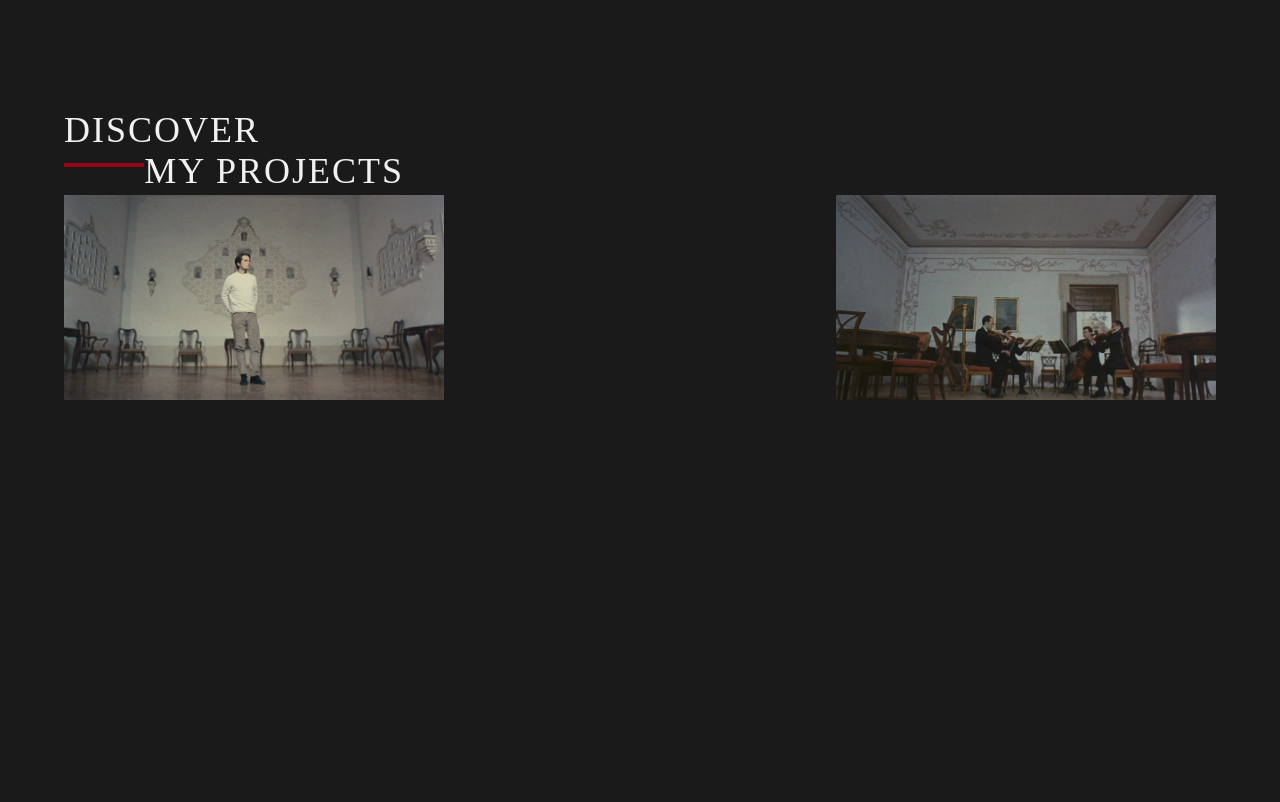
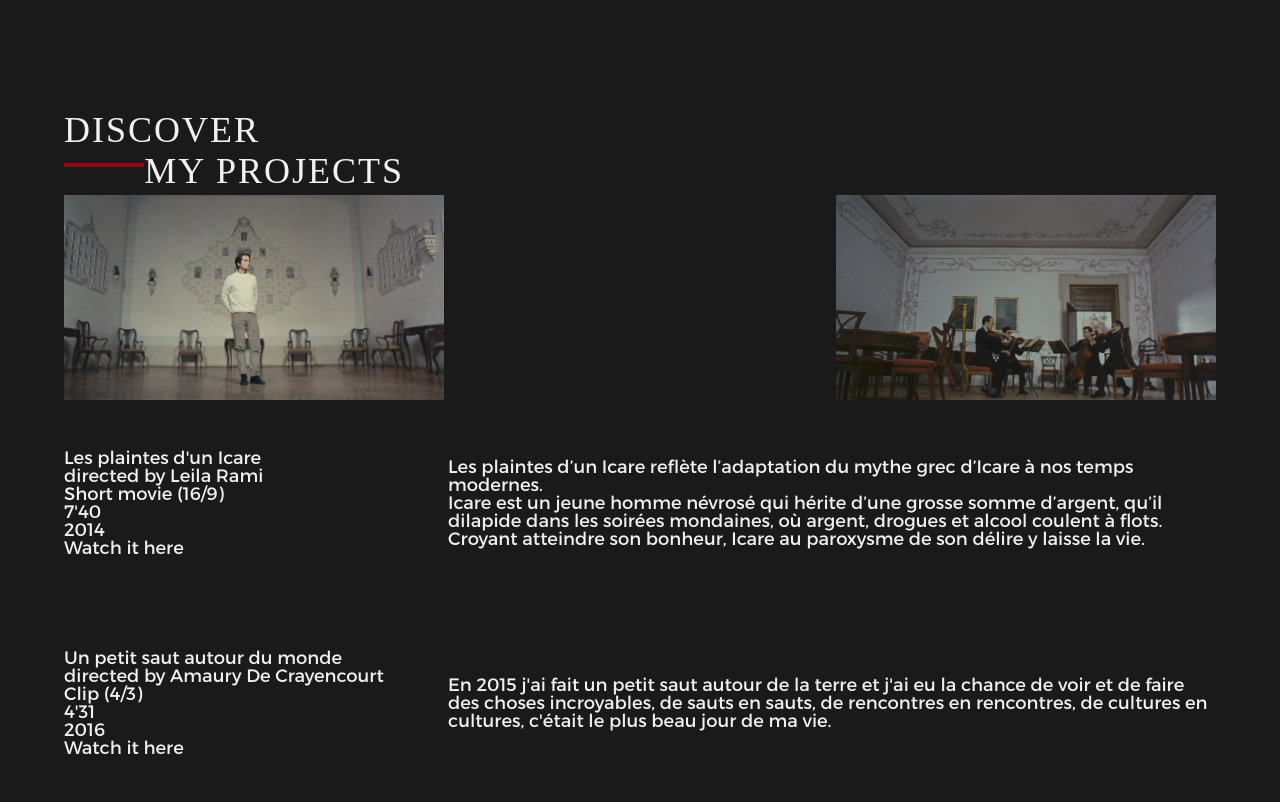
Before and after one commit to Thaelene/Charlotte-Domingos, a website: page dist/index.html in a window 1280 px wide. Shown: the part 802-1604 px from the top of the page. Before the commit the page ends 1204 px from the top, so only its background shows below. Drawn offline with Linux system fonts and the light colour scheme; some packages are replaced by stand-ins of ours; files that its build step writes are made by us from their sources; a script that the page names is missing; a web font is replaced by a local one.

Commit message:
:art: Content card clicked
Signed-off-by: thaelene <helene.ta@hetic.net>

```diff
--- a/src/scss/_projects.scss
+++ b/src/scss/_projects.scss
@@ -32,18 +32,22 @@
 //Projects video section
 .projects-video{
     display: flex;
-    flex-flow: row wrap;
+    flex-flow: column wrap;
     justify-content: space-between;
     width: 100%;
     height: 100%;
-
+}
+.projects-video-cards{
+    position: relative;
+    display: flex;
+    flex-flow: row wrap;
+    justify-content: space-between;
 }
 
 // Video card
 .projects-video-card{
     width: 33%;
-    display: flex;
-    flex-flow: row nowrap;
+    cursor: pointer;
 
     &:hover{
         .projects-video-card-img{
@@ -53,13 +57,17 @@
         }
     }
 
+    p{
+        display: inline-block;
+    }
+
     .projects-video-card-img{
         position: relative;
 
         .projects-video-card-description{
             display: none;
             position: absolute;
-            top: 50%;
+            top: calc(50% - 40px);
             left: calc(50% - 120px);
 
             h3{
@@ -82,6 +90,24 @@
 }
 
 // Video card clicked
-.projects-video-card-content{
-    display: none;
+
+.projects-video-content{
+    display: flex;
+    flex-flow: column nowrap;
+    height: 100%;
+    width: 100%;
 }
+.projects-video-content-description{
+    display: flex;
+    flex-flow: row nowrap;
+    align-items: center;
+    height: 200px;
+    width: 100%;
+
+    .projects-video-content-description-info{
+        flex: 3 0px;
+    }
+    .projects-video-content-description-synopsis{
+        flex: 6 0px;
+    }
+}
```
Also changed, not shown: dist/assets/css/style.min.css, dist/index.html.
